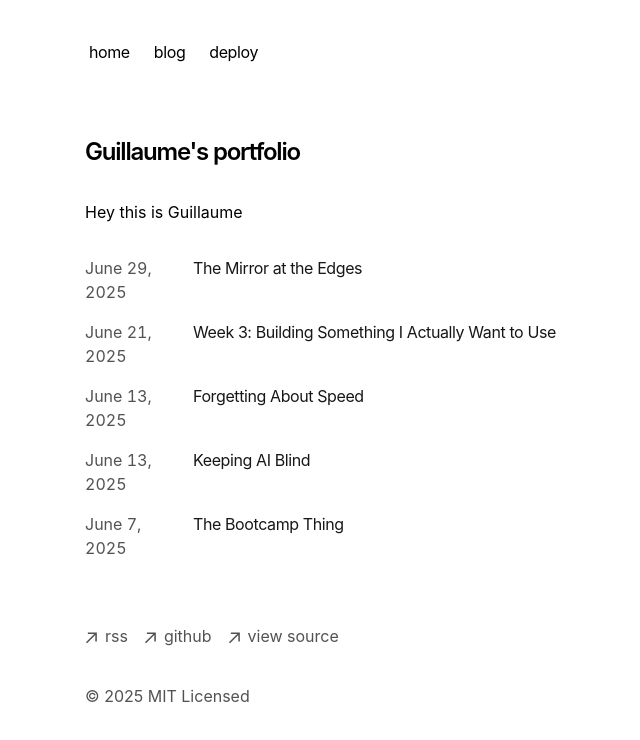
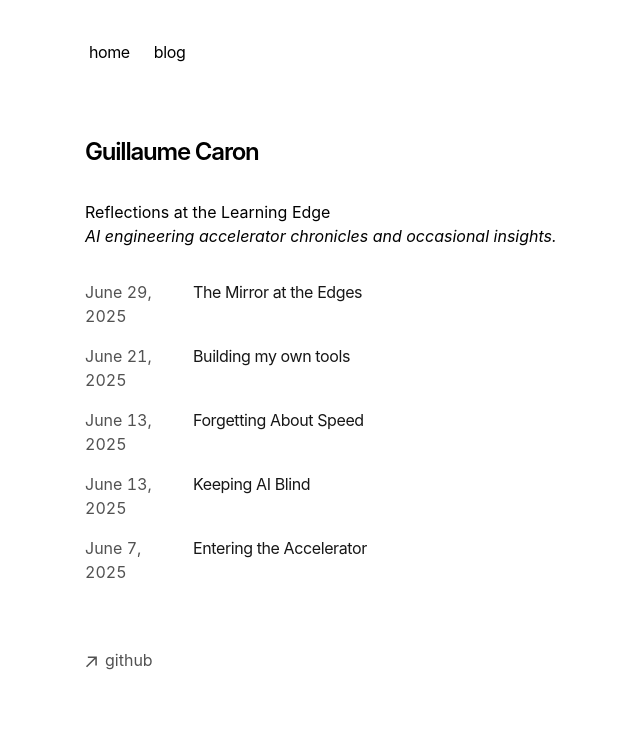
Before and after one commit to guy-car/portfolio-guillaume-caron, a Next.js app: page / in a window 1280 px wide. Shown: the top 740 px of the page, without its empty margins (267-907 px from the left). Built offline with nearby package versions, Linux system fonts and the light colour scheme.

Commit message:
clean up and light edits

```diff
--- /dev/null
+++ b/app/blog/posts/2025-06-07.mdx
@@ -0,0 +1,38 @@
+---
+title: 'Entering the Accelerator'
+publishedAt: '2025-06-07'
+summary: 'First week reflections on entering an AI accelerator - wrestling with the culture shock of speed and productivity after years of contemplative practice.'
+---
+I like that this program isn’t just about coding or even engineering. Saturdays are our reflective days. We're encouraged to journal and post a reflection. It’s a way of digesting, it’s a snapshot to revisit later. Writing is great.
+
+Except I don’t really want to be writing right now. Maybe I can write about that?
+
+It feels like I’m forcing a premature reflection. Like I’m shaking a tree when I can clearly see that whatever is growing up there isn’t ripe yet.
+This ripening, this process of maturing ideas and thoughts, is a bit unpredictable in its shape and timing. It brings up a sense of wonder. How does it work? It's mysterious. I like that, I want to respect that.
+
+The Contrarian comes up: ‘how about conquering mystery?’.
+
+I see you, thanks, not right now.
+
+Right now, I can just honor that my capacity for reflection is limited. I prefer to orient towards the path of least resistance, which is, doing.
+
+This past week has been marked by a lot of doing.
+And doing it pretttttyyy fast.
+
+I felt some resistance about entering a program that champions productivity and speed. I don’t feel like the reflection on that level is ripe yet. So I’ll just say that after spending the past few years developing contemplative skills, which often involved slowing down and doing less, it’s quite a culture shock.
+
+But as much as I’m externally jumbled by the NYC / Tech / Startup ethos: one that praises doing a lot and doing it fast, I’m internally not that disturbed. I’m actually really enjoying it. I like getting things done, particularly when it makes sense to get them done. I came here to learn, challenge myself and build exciting things. I’m here for it.
+
+I’m noticing some reflective threads. I feel like it would be premature to dive into any of them right now, but I'll name them.
+
+- My relationship with work is being redefined, transformed.
+- My value system is getting shaken up. Certainties and postures loosen up.
+- One subthread is about the tension between slowness and speed.
+- How malleable opinions and values are.
+- How pleasant it is to be in a container with instructors that care, a physical space, a cohort.
+
+
+ I think of the word <i>décanter</i> in french.
+
+It's essentially waiting for things to settle. There is a natural purification process that tends to happen that way.
+What’s truly valuable rises to the surface, the rest just kind of floats around or sinks to the bottom.
--- a/app/blog/posts/Week_3_Building_Something_I_Actually_Want_to_Use.mdx
+++ b/app/blog/posts/2025-06-21.mdx
@@ -1,5 +1,5 @@
 ---
-title: 'Week 3: Building Something I Actually Want to Use'
+title: 'Building my own tools'
 publishedAt: '2025-06-21'
 summary: 'Building a movie recommendation app in six days taught me about project management, strategic thinking, and the excitement of creating something I genuinely want to use.'
 ---
--- a/app/blog/posts/Doing_the_bootcamp_thing.mdx
+++ /dev/null
@@ -1,26 +0,0 @@
----
-title: 'The Bootcamp Thing'
-publishedAt: '2025-06-07'
-summary: 'Explore the enduring debate between using spaces and tabs for code indentation, and why this choice matters more than you might think.'
----
-I actually don’t really want to be writing right now.
-
-It feels like I’m forcing a premature reflection. I like to let reflections come naturally. I find the process of reflecting unpredictable in its shape and timing. It brings up a sense of wonder. It's mysterious. I like mystery. I respect it.
-The Contrarian comes up: ‘how about conquering mystery?’.
-I see you, thanks, not right now.
-
-Right now, I can just honor that my capacity for reflection is limited. I prefer to orient towards the path of least resistance, which is, doing.
-
-This past week has been marked by a lot of doing. <br/> And doing it pretttttyyy fast. I felt some resistance about entering a program that champions productivity and speed. I don’t feel like the reflection on that level is ripe yet. So I’ll just say that after spending the past few years developing contemplative skills, which often involved slowing down and doing less, it’s quite a culture shock. <br/>
-But as much as I’m externally jumbled by the NYC / Tech / Startup ethos: one that praises doing and doing fast, I’m internally not that disturbed. I’m actually really enjoying it. I like getting things done, particularly when it makes sense to get them done. I’m doing the bootcamp thing, we’re here to get stuff done, so that we have stuff to show coming out. Makes sense.
-
-I’m noticing some reflective threads:
-
-- My relationship with work is being redefined, transformed.
-- My value system is getting shaken up. Certainties and postures loosen up.
-- One subthread is about the tension between slowness and speed.
-- How malleable opinions and values are.
-- How pleasant it is to be in a container with instructors that care, a physical space, a cohort.
-
-
-I feel like it would be premature to dive into any of them right now. I think of the word <i>décanter</i> in french. There is a natural purification process that tends to happen that way.<br/>What’s truly valuable rises to the surface, the rest just kind of floats around or sinks to the bottom.
--- a/app/components/footer.tsx
+++ b/app/components/footer.tsx
@@ -19,43 +19,20 @@ export default function Footer() {
   return (
     <footer className="mb-16">
       <ul className="font-sm mt-8 flex flex-col space-x-0 space-y-2 text-neutral-600 md:flex-row md:space-x-4 md:space-y-0 dark:text-neutral-300">
+
         <li>
           <a
             className="flex items-center transition-all hover:text-neutral-800 dark:hover:text-neutral-100"
             rel="noopener noreferrer"
             target="_blank"
-            href="/rss"
-          >
-            <ArrowIcon />
-            <p className="ml-2 h-7">rss</p>
-          </a>
-        </li>
-        <li>
-          <a
-            className="flex items-center transition-all hover:text-neutral-800 dark:hover:text-neutral-100"
-            rel="noopener noreferrer"
-            target="_blank"
-            href="https://github.com/vercel/next.js"
+            href="https://github.com/guy-car"
           >
             <ArrowIcon />
             <p className="ml-2 h-7">github</p>
           </a>
         </li>
-        <li>
-          <a
-            className="flex items-center transition-all hover:text-neutral-800 dark:hover:text-neutral-100"
-            rel="noopener noreferrer"
-            target="_blank"
-            href="https://vercel.com/templates/next.js/portfolio-starter-kit"
-          >
-            <ArrowIcon />
-            <p className="ml-2 h-7">view source</p>
-          </a>
-        </li>
       </ul>
-      <p className="mt-8 text-neutral-600 dark:text-neutral-300">
-        © {new Date().getFullYear()} MIT Licensed
-      </p>
+
     </footer>
   )
 }
--- a/app/components/nav.tsx
+++ b/app/components/nav.tsx
@@ -6,10 +6,7 @@ const navItems = {
   },
   '/blog': {
     name: 'blog',
-  },
-  'https://vercel.com/templates/next.js/portfolio-starter-kit': {
-    name: 'deploy',
-  },
+  }
 }
 
 export function Navbar() {
--- a/app/page.tsx
+++ b/app/page.tsx
@@ -4,10 +4,13 @@ export default function Page() {
   return (
     <section>
       <h1 className="mb-8 text-2xl font-semibold tracking-tighter">
-        Guillaume's portfolio
+        Guillaume Caron
       </h1>
-      <p className="mb-4">
-        {`Hey this is Guillaume`}
+      <h2>
+        Reflections at the Learning Edge
+      </h2>
+      <p className="mb-4 italic">
+        AI engineering accelerator chronicles and occasional insights.
       </p>
       <div className="my-8">
         <BlogPosts />
```
Also changed, not shown: app/blog/posts/2025-06-13-a.mdx (renamed from app/blog/posts/Forgetting_About_Speed.mdx), app/blog/posts/2025-06-13-b.mdx (renamed from app/blog/posts/Keeping_AI_Blind.mdx), app/blog/posts/2025-06-29.mdx (renamed from app/blog/posts/Mirror_At_The_Edges.mdx).
